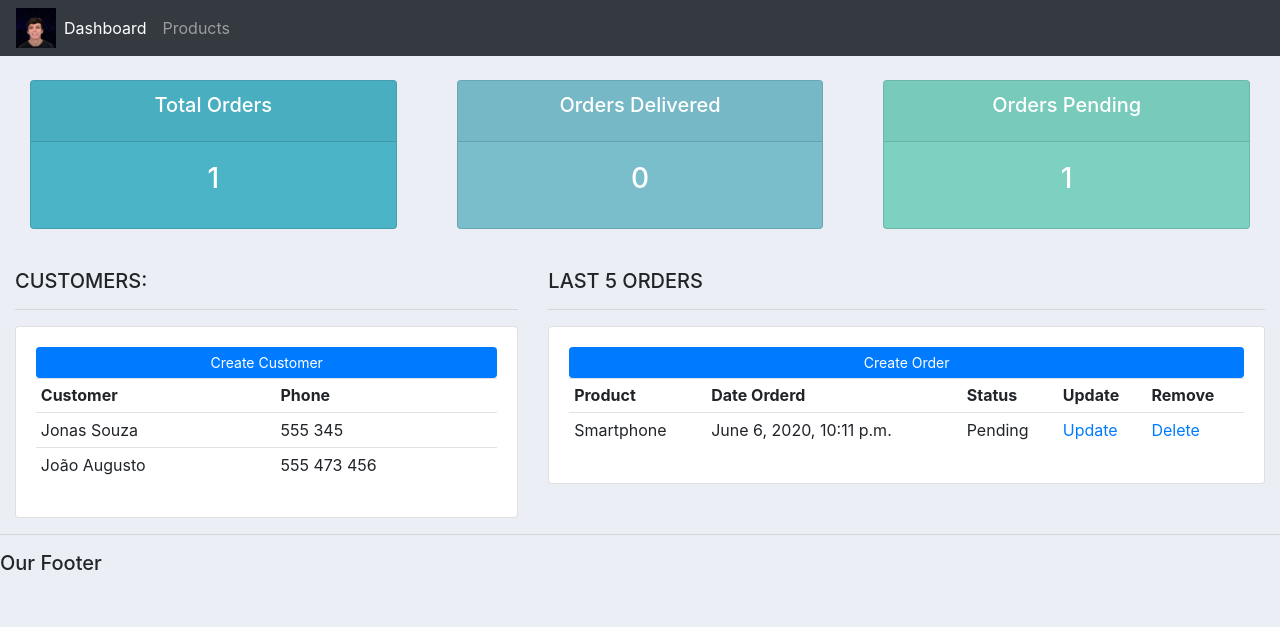
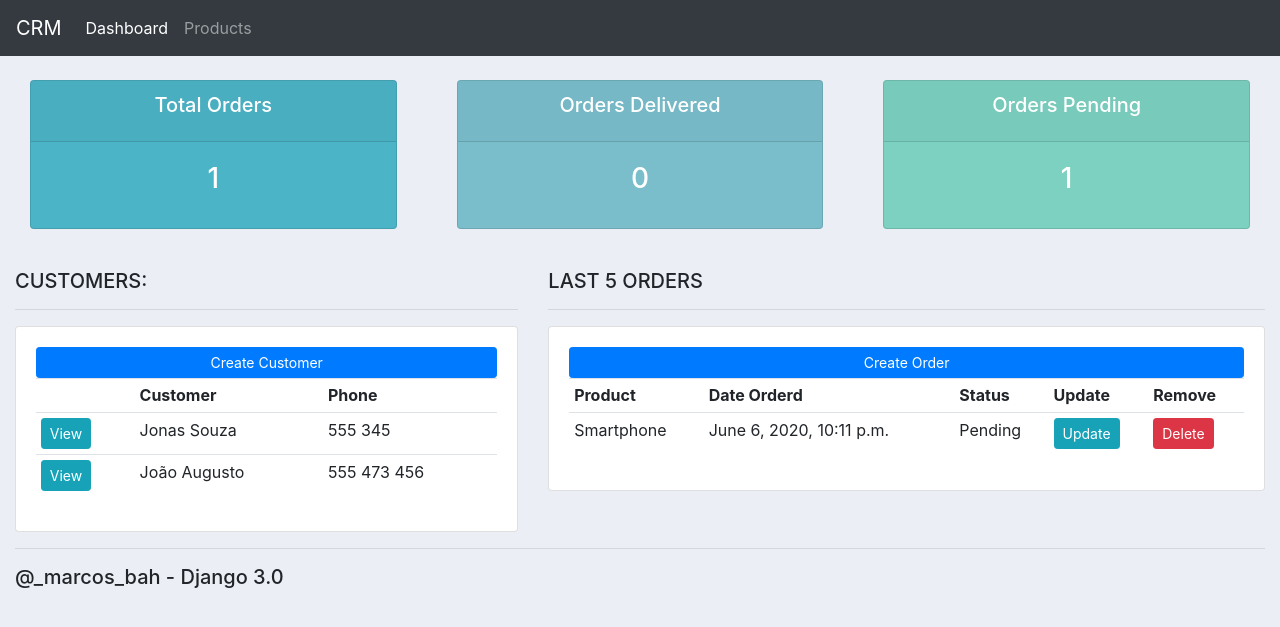
Before and after one commit to marcos-bah/course-django, a Django app: page / in a window 1280 px wide. Shown: the top 627 px of the page. Run offline with Django 3.2, Linux system fonts and the light colour scheme; data comes from the database, SQL or seed files in the repository; some libraries are stand-ins or nearby versions.

Commit message:
finalizando urls dinamicos

```diff
--- a/accounts/templates/accounts/dashboard.html
+++ b/accounts/templates/accounts/dashboard.html
@@ -12,11 +12,13 @@
             <a class="btn btn-primary  btn-sm btn-block" href="">Create Customer</a>
             <table class="table table-sm">
                 <tr>
+                    <th></th>
                     <th>Customer</th>
                     <th>Phone</th>
                 </tr>
                 {% for customer in customers %}
                 <tr>
+                    <td><a class="btn btn-sm btn-info" href="{% url 'customer' customer.id %}">View</a></td>
                     <td>{{customer.name}}</td>
                     <td>{{customer.phone}}</td>
                 </tr>
@@ -43,8 +45,8 @@
                     <td>{{order.product.name}}</td>
                     <td>{{order.product.date_created}}</td>
                     <td>{{order.status}}</td>
-                    <td><a href="">Update</a></td>
-                    <td><a href="">Delete</a></td>
+                    <td><a class="btn btn-sm btn-info" href="">Update</a></td>
+                    <td><a class="btn btn-sm btn-danger" href="">Delete</a></td>
                 </tr>
                 {% endfor %}
             </table>
--- a/accounts/templates/accounts/main.html
+++ b/accounts/templates/accounts/main.html
@@ -14,9 +14,9 @@
         <div class="container-fluid">
             {% block content %}
             {% endblock %}
+            <hr>
+            <h5>@_marcos_bah - Django 3.0</h5>
         </div>
-        <hr>
-        <h5>Our Footer</h5>
         <script src="https://code.jquery.com/jquery-3.3.1.slim.min.js"
             integrity="sha384-q8i/X+965DzO0rT7abK41JStQIAqVgRVzpbzo5smXKp4YfRvH+8abtTE1Pi6jizo"
             crossorigin="anonymous"></script>
--- a/accounts/templates/accounts/navbar.html
+++ b/accounts/templates/accounts/navbar.html
@@ -1,15 +1,16 @@
 {% load static %}
 
 <nav class="navbar navbar-expand-lg navbar-dark bg-dark">
-  <img src="{% static 'images/logo.png' %}" height="40px" width="40px;">
+  <a class="navbar-brand" href="#">CRM</a>
+  <!--<img src="{% static 'images/logo.png' %}" height="40px" width="40px;">-->
   <button class="navbar-toggler" type="button" data-toggle="collapse" data-target="#navbarNavAltMarkup"
     aria-controls="navbarNavAltMarkup" aria-expanded="false" aria-label="Toggle navigation">
     <span class="navbar-toggler-icon"></span>
   </button>
   <div class="collapse navbar-collapse" id="navbarNavAltMarkup">
     <div class="navbar-nav">
-      <a class="nav-item nav-link active" href="#">Dashboard</a>
-      <a class="nav-item nav-link" href="#">Products</a>
+      <a class="nav-item nav-link active" href="{% url 'home' %}">Dashboard</a>
+      <a class="nav-item nav-link" href="{% url 'products' %}">Products</a>
     </div>
   </div>
 </nav>
--- a/accounts/urls.py
+++ b/accounts/urls.py
@@ -4,7 +4,7 @@ from . import views
 
 
 urlpatterns = [
-    path('', views.home),
-    path('products/', views.products),
-    path('customer/<str:pk>', views.customer),
+    path('', views.home, name="home"),
+    path('products/', views.products, name="products"),
+    path('customer/<str:pk>', views.customer, name="customer"),
 ]
```
